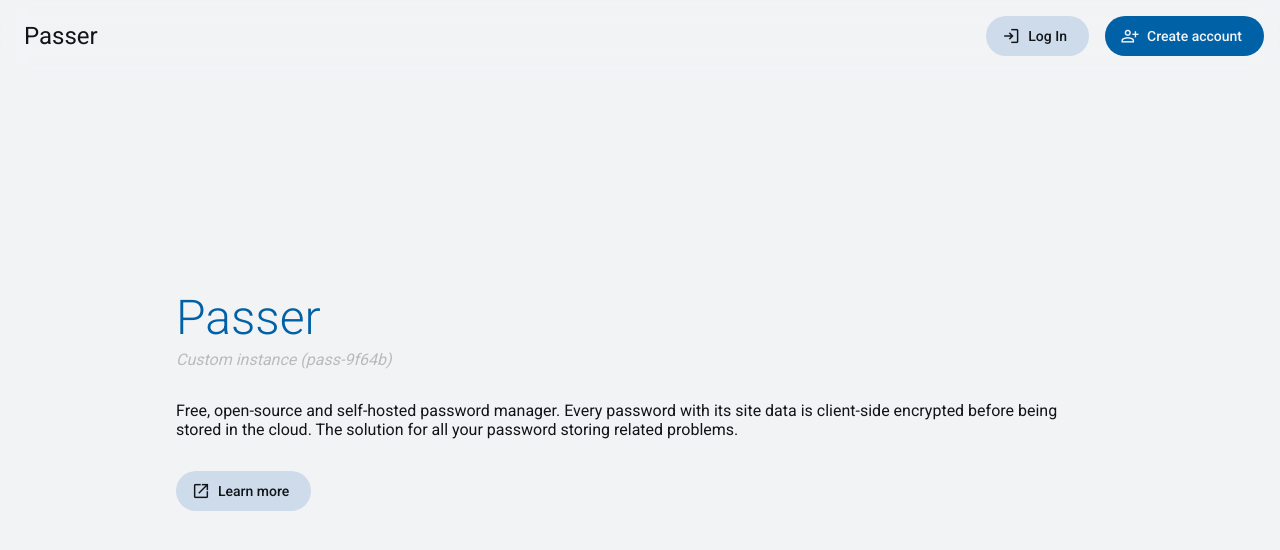
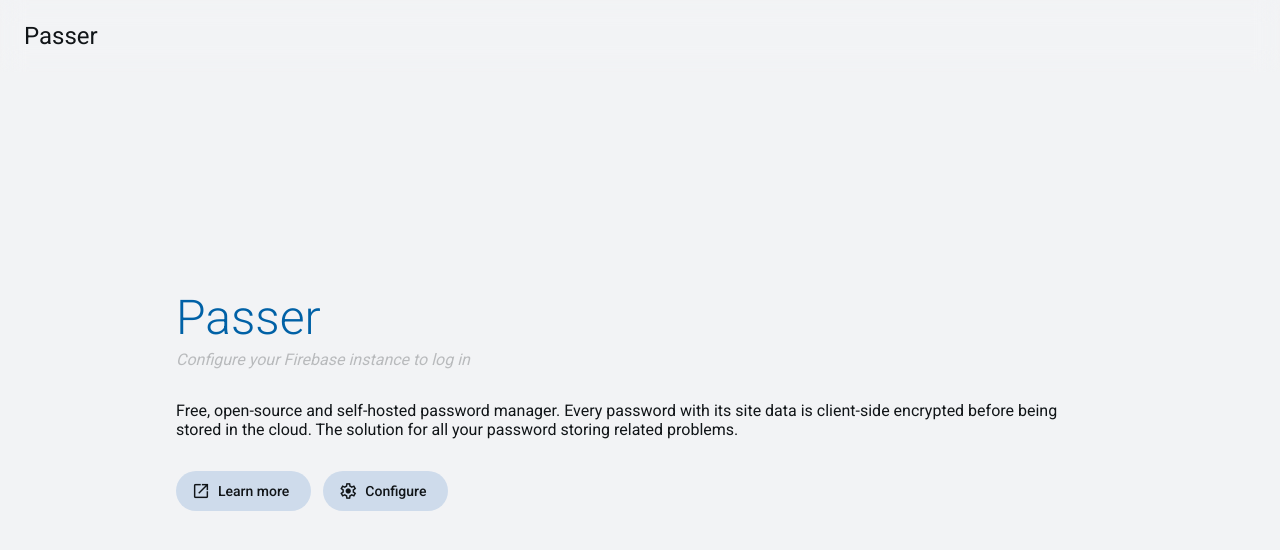
Before and after one commit to Pomoc48/passer, a React (Create React App) app: page / in a window 1280 px wide. Shown: the top 550 px of the page. Built offline with nearby package versions, Linux system fonts and the light colour scheme.

Commit message:
Always show configuration dialog

```diff
--- a/src/functions/utils.tsx
+++ b/src/functions/utils.tsx
@@ -43,3 +43,11 @@
 
     return mask;
 }
+
+export function thirdPartyHosted(): boolean {
+    if (window.location.hostname === "passer.mlukawski.com") {
+        return false;
+    }
+
+    return true;
+}
--- a/src/index.tsx
+++ b/src/index.tsx
@@ -1,6 +1,6 @@
 import ReactDOM from 'react-dom/client';
 import './scss/theme.scss';
-import { FirebaseApp, FirebaseOptions, initializeApp } from 'firebase/app';
+import { FirebaseApp, initializeApp } from 'firebase/app';
 import { initializeAppCheck, ReCaptchaV3Provider } from "firebase/app-check";
 import { createBrowserRouter, RouterProvider } from 'react-router-dom';
 import HomePage from './pages/home';
@@ -10,6 +10,7 @@
 import { KeyProvider } from './context/key';
 import React from 'react';
 import ErrorPage from './pages/error';
+import { thirdPartyHosted } from './functions/utils';
 
 let matcher = window.matchMedia("(prefers-color-scheme: dark)");
 matcher.addEventListener("change", () => updateTheme());
@@ -48,34 +49,40 @@
   }
 }
 
-function getFirebaseConfig(): FirebaseOptions {
+function getFirebaseApp(): FirebaseApp | null {
   let apiKey = localStorage.getItem('apiKey');
   let projectId = localStorage.getItem('projectId');
 
   if (apiKey === null || projectId === null) {
-    if (process.env.REACT_APP_PROJECT_ID === "pass-9f64b") {
-      return {
-        apiKey: process.env.REACT_APP_API_KEY,
-        projectId: process.env.REACT_APP_PROJECT_ID,
-        appId: "1:31474752244:web:68a51225edf4bc9786dca1",
-      };
+    if (thirdPartyHosted()) {
+      return null;
     }
 
-    return {
-      apiKey: process.env.REACT_APP_API_KEY,
-      projectId: process.env.REACT_APP_PROJECT_ID,
-    };
+    return initializeApp(
+      {
+        apiKey: "AIzaSyC6v6N8InH2SNyjoGnfgQ_DPmV2Xw30f4k",
+        projectId: "pass-9f64b",
+        appId: "1:31474752244:web:68a51225edf4bc9786dca1",
+      }
+    );
   }
 
-  return { apiKey, projectId };
+  return initializeApp({ apiKey, projectId });
 }
 
 declare global {
   var FIREBASE_APPCHECK_DEBUG_TOKEN: boolean | string | undefined;
 }
 
-function enableAppCheck(app: FirebaseApp) {
-  if (app.options.projectId === "pass-9f64b") {
+function enableAppCheck(app: FirebaseApp | null) {
+  if (app === null) {
+    return;
+  }
+
+  if (thirdPartyHosted()) {
+    return;
+  }
+
   if (process.env.NODE_ENV !== 'production') {
     window.self.FIREBASE_APPCHECK_DEBUG_TOKEN = true;
   }
@@ -85,9 +92,8 @@
     isTokenAutoRefreshEnabled: true
   });
 }
-}
 
-const app = initializeApp(getFirebaseConfig());
+const app = getFirebaseApp();
 
 enableAppCheck(app);
 updateTheme();
@@ -105,7 +111,7 @@
   {
     path: "/manager",
     element: <RequireAuth redirectTo="/">
-      <ManagerPage app={app} />
+      <ManagerPage app={app!} />
     </RequireAuth>,
   },
 ]);
--- a/src/pages/home/index.tsx
+++ b/src/pages/home/index.tsx
@@ -13,8 +13,9 @@
 import FirebaseConfigDialog from '../../components/dialogs/firebase-config';
 import Loading from '../../components/common/loading';
 import { FirebaseApp } from 'firebase/app';
+import { thirdPartyHosted } from '../../functions/utils';
 
-export default function HomePage(params: { app: FirebaseApp }) {
+export default function HomePage(params: { app: FirebaseApp | null }) {
   const [loading, setLoading] = useState(false);
   const [showSnack, setShowSnack] = useState(false);
 
@@ -47,26 +48,12 @@
     setShowSnack(true);
   }
 
-  function isThirdPartyHosted(): boolean {
-    if (window.location.hostname === "passer.mlukawski.com") {
-      return false;
+  function getProjectId(): string | null {
+    if (params.app === null) {
+      return null;
     }
 
-    return true;
-  }
-
-  function getProjectId(): string | null {
-    let projectId = localStorage.getItem('projectId');
-
-    if (projectId !== null) {
-      return projectId;
-    }
-
-    if (isThirdPartyHosted()) {
-      return process.env.REACT_APP_PROJECT_ID!;
-    }
-
-    return null;
+    return localStorage.getItem('projectId');
   }
 
   return <>
@@ -75,6 +62,9 @@
         ? <Loading />
         : <>
           <Navbar>
+            {
+              projectId !== null
+                ? <>
                   <MaterialButton
                     label='Log In'
                     onClick={() => setShowLoginDialog(true)}
@@ -88,6 +78,9 @@
                     icon='person_add'
                     type='filled'
                   />
+                </>
+                : null
+            }
           </Navbar>
           <main>
             <section>
@@ -95,19 +88,19 @@
               {
                 projectId !== null
                   ? <p className='instance'>Custom instance ({projectId})</p>
-                  : null
+                  : <p className='instance'>Configure your Firebase instance to log in</p>
               }
               <p>
                 Free, open-source and self-hosted password manager.
                 Every password with its site data is client-side encrypted before being stored in the cloud.
                 The solution for all your password storing related problems.
                 {
-                  isThirdPartyHosted()
+                  thirdPartyHosted()
                     ? null
                     : <>
                       <br /><br />
                       Create a new testing account to check out the features,
-                      learn more by visiting the project's GitHub repository
+                      learn more about self-hosting by visiting the project's GitHub repository
                       or configure the app to use your own Firebase project instance.
                     </>
                 }
@@ -128,16 +121,12 @@
                     window.open("https://github.com/Pomoc48/passer", '_blank')!.focus();
                   }}
                 />
-                {
-                  isThirdPartyHosted()
-                    ? null
-                    : <MaterialButton
+                <MaterialButton
                   label='Configure'
                   onClick={() => setShowConfigDialog(true)}
                   icon='settings'
                   type='tonal'
                 />
-                }
               </div>
             </section>
           </main>
```
Also changed, not shown: 1 other file (tests, documents, lock files or other folders). Lines whose indentation alone changed are shown as unchanged.
